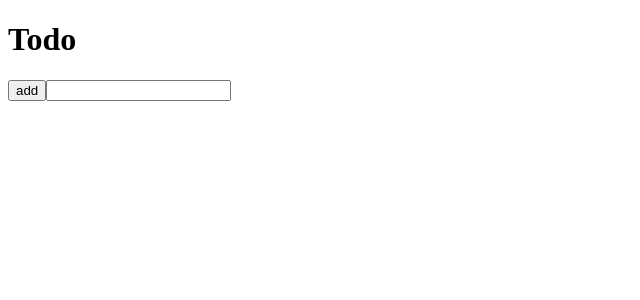
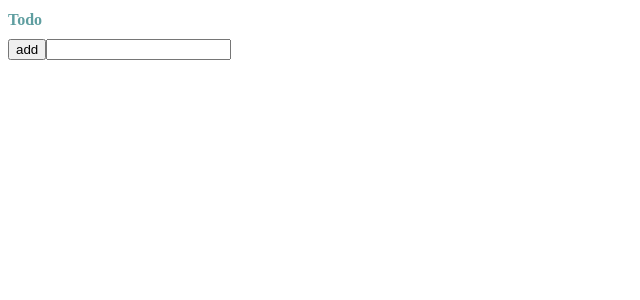
Before and after one commit to yixiangTW/react-hooks-practice, a React app: page / in a window 1280 px wide. Shown: the top 300 px of the page, without its empty margins (0-640 px from the left). Built offline with nearby package versions, Linux system fonts and the light colour scheme.

Commit message:
Use css module

```diff
--- /dev/null
+++ b/*.d.ts
@@ -0,0 +1 @@
+declare module '*.css' { const content: any; export default content; }
--- /dev/null
+++ b/src/components/App.css
@@ -0,0 +1,4 @@
+.title {
+  font-size: 16px;
+  color: cadetblue;
+}
--- a/src/components/App.tsx
+++ b/src/components/App.tsx
@@ -9,6 +9,8 @@ import store from '../store'
 import { Provider } from '../provider'
 
 import { Todo } from '../type'
+
+import style from './App.css'
 
 export default function App () {
   const [state, dispatch] = useReducer(reducer, store)
@@ -38,7 +40,7 @@ export default function App () {
 
   return (
     <Provider store={{ state, dispatch }}>
-      <h1>Todo</h1>
+      <h1 className={style.title}>Todo</h1>
       <button onClick={onAdd}>add</button>
       <input ref={ref}/>
       <TodoList todoList={ state.todoList } onRemove={onRemove}/>
--- a/webpack.config.js
+++ b/webpack.config.js
@@ -1,21 +1,21 @@
-const path = require('path');
-const HtmlWebpackPlugin = require('html-webpack-plugin');
+const path = require('path')
+const HtmlWebpackPlugin = require('html-webpack-plugin')
 
 module.exports = {
   entry: './src/index.tsx',
   plugins: [
     new HtmlWebpackPlugin({
       title: 'react-hooks',
-      template: 'public/index.html',
-    }),
+      template: 'public/index.html'
+    })
   ],
   output: {
     filename: 'bundle.js',
     path: path.resolve(__dirname, 'dist'),
-    clean: true,
+    clean: true
   },
   resolve: {
-    extensions: ['.tsx', '.ts', '.js'],
+    extensions: ['.tsx', '.ts', '.js']
   },
   module: {
     rules: [
@@ -23,17 +23,22 @@ module.exports = {
         test: /\.(js|jsx)$/,
         include: path.resolve(__dirname, 'src'),
         loader: 'babel-loader',
-        exclude: /node_modules/,
+        exclude: /node_modules/
       },
       {
         test: /\.css$/i,
-        use: ['style-loader', 'css-loader'],
+        use: ['style-loader', {
+          loader: 'css-loader',
+          options: {
+            modules: true
+          }
+        }]
       },
       {
         test: /\.tsx?$/,
         use: 'ts-loader',
-        exclude: /node_modules/,
-      },
-    ],
-  },
-};
+        exclude: /node_modules/
+      }
+    ]
+  }
+}
```
